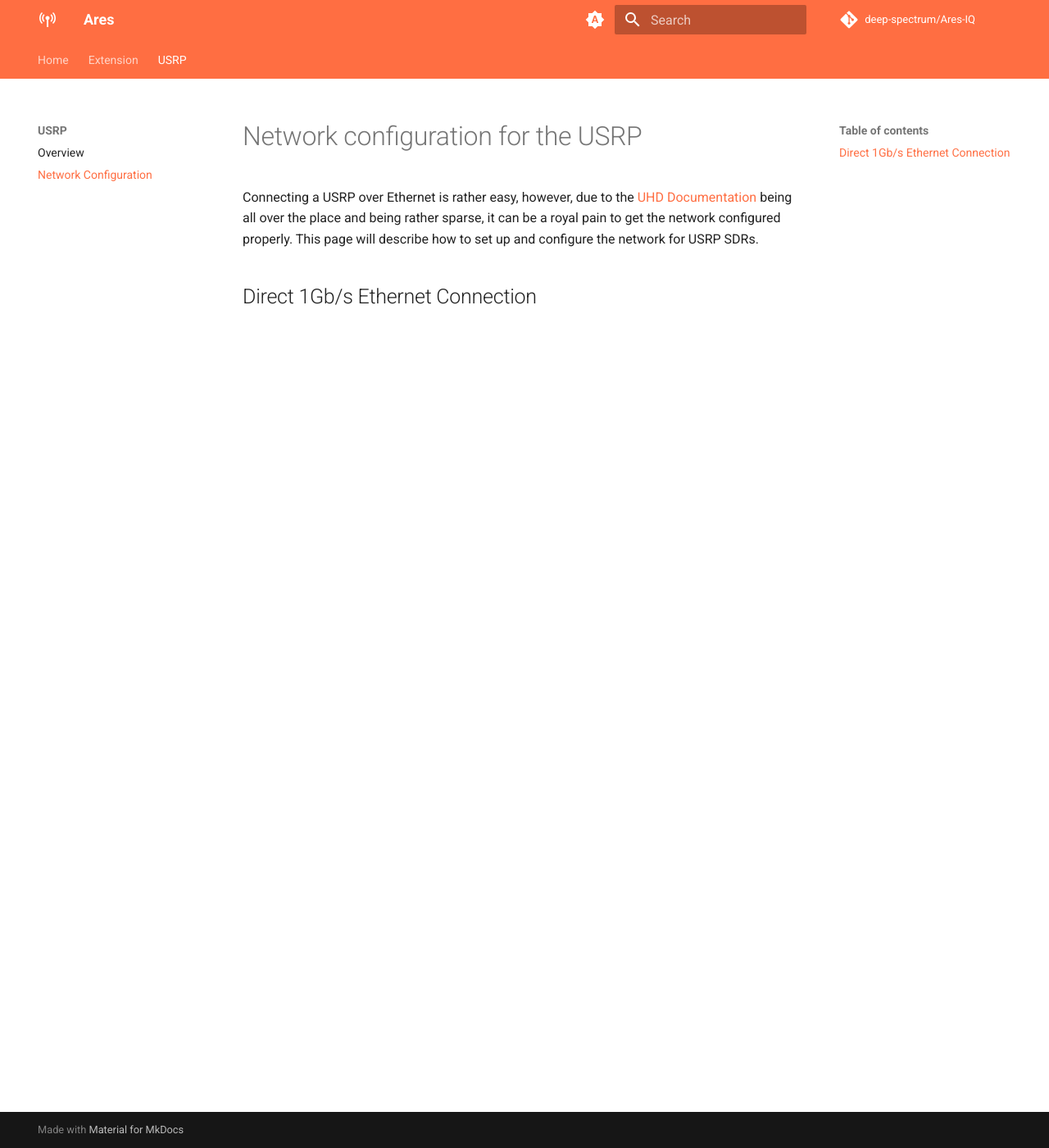
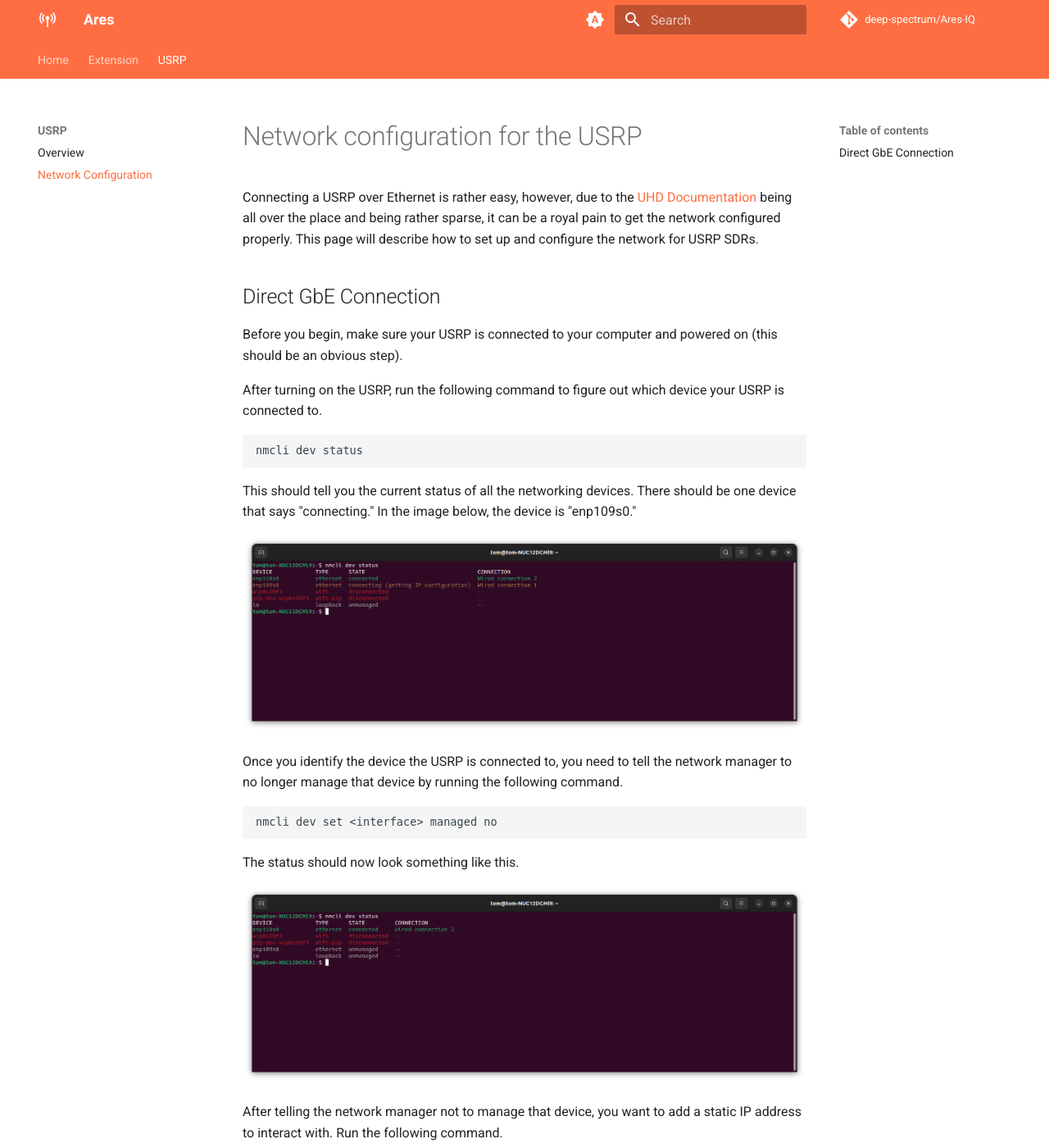
Before and after one commit to deep-spectrum/Ares-IQ, an MkDocs documentation site: the page built from docs/usrp/network-config.md, in a window 1280 px wide and 1400 px high. Shown: the whole window at 82% size. Built offline with MkDocs 1.6.1 and Material for MkDocs 9.7.7, drawn with Linux system fonts in a browser that asks for light colours; some web fonts are replaced; comment, search, counter and statistics services are not loaded; some of the changed text lies outside the part shown.

Commit message:
Write network configuration docs

````diff
--- a/docs/usrp/network-config.md
+++ b/docs/usrp/network-config.md
@@ -1,9 +1,53 @@
 # Network configuration for the USRP
 Connecting a USRP over Ethernet is rather easy, however,
-due to the [UHD Documentation]() being all over the place
-and being rather sparse, it can be a royal pain to get the
-network configured properly. This page will describe how
-to set up and configure the network for USRP SDRs.
+due to the [UHD Documentation](https://files.ettus.com/manual/)
+being all over the place and being rather sparse, it can
+be a royal pain to get the network configured properly.
+This page will describe how to set up and configure the
+network for USRP SDRs.
 
+## Direct GbE Connection
+Before you begin, make sure your USRP is connected to your
+computer and powered on (this should be an obvious step).
 
-## Direct 1Gb/s Ethernet Connection
+After turning on the USRP, run the following command to
+figure out which device your USRP is connected to.
+
+``` {bash}
+nmcli dev status
+```
+
+This should tell you the current status of all the
+networking devices. There should be one device that says
+"connecting." In the image below, the device is "enp109s0."
+
+![Device status managed](./images/dev-status.png)
+
+Once you identify the device the USRP is connected to,
+you need to tell the network manager to no longer manage
+that device by running the following command.
+
+``` {bash}
+nmcli dev set <interface> managed no
+```
+
+The status should now look something like this.
+
+![Device status unmanaged](./images/dev-status2.png)
+
+After telling the network manager not to manage that device,
+you want to add a static IP address to interact with. Run
+the following command.
+
+``` {bash}
+sudo ip addr add 192.168.10.1/24 dev <interface>
+```
+
+Once the IP address is configured, the socket buffers and the
+interface MTU should also be updated. Run the following commands.
+
+``` {bash}
+sudo sysctl -w net.core.rmem_max=33554432
+sudo sysctl -w net.core.wmem_max=33554432
+sudo ifconfig <interface> mtu 1500
+```
````
Also changed, not shown: docs/usrp/images/dev-status.png (added), docs/usrp/images/dev-status2.png (added).
